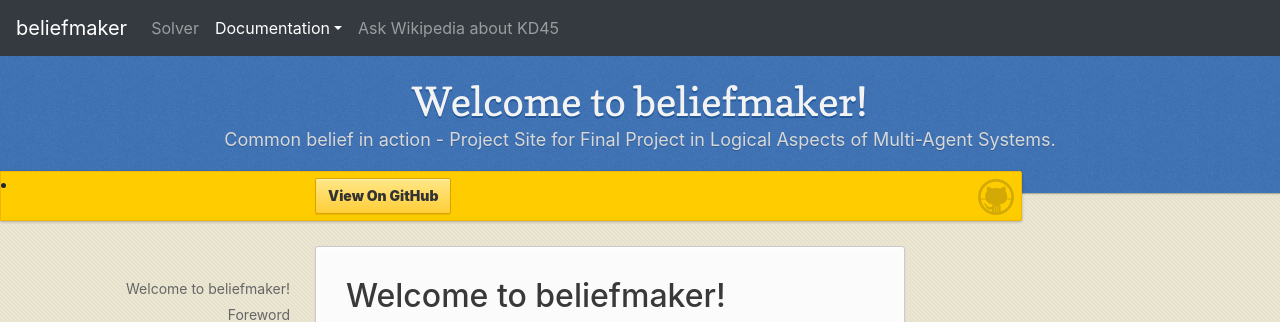
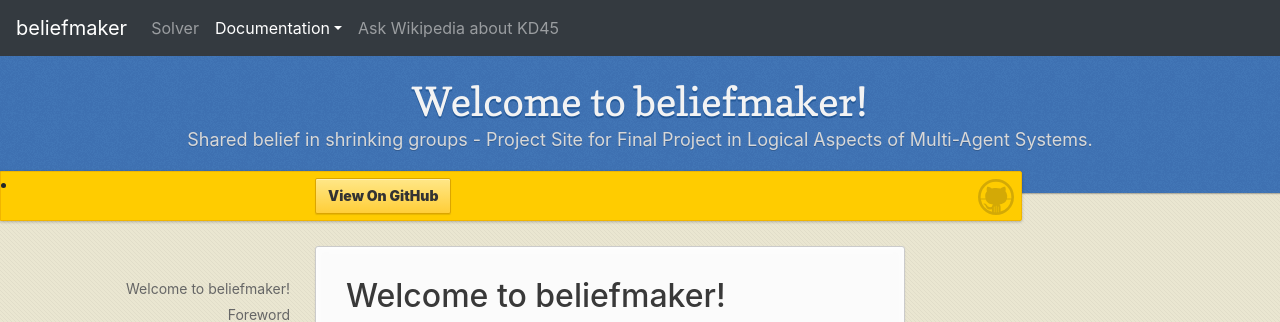
Before and after one commit to Bick95/beliefmaker, a Jekyll site: the page built from index.md, in a window 1280 px wide. Shown: the top 322 px of the page. Built offline with Jekyll 4.4.1, drawn with Linux system fonts in a browser that asks for light colours; nearby versions of some CDN libraries.

Commit message:
Updated slogan

```diff
--- a/_config.yml
+++ b/_config.yml
@@ -1,5 +1,5 @@
 title: beliefmaker
-description: Common belief in action - Project Site for Final Project in Logical Aspects of Multi-Agent Systems.
+description: Shared belief in shrinking groups - Project Site for Final Project in Logical Aspects of Multi-Agent Systems.
 show_downloads: false
 google_analytics:
 theme: jekyll-theme-leap-day
```
